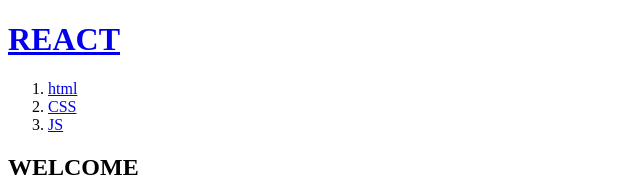
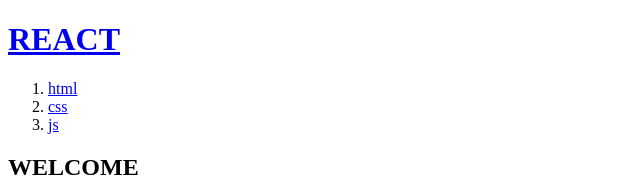
Before and after one commit to HanSeongDeok/React, a React (Create React App) app: page / in a window 1280 px wide. Shown: the top 184 px of the page, without its empty margins (0-640 px from the left). Built offline with nearby package versions, Linux system fonts and the light colour scheme.

Commit message:
[LIFECODING] props에 map활용하여 랜더링
[LIFECODING] props에 map활용하여 랜더링

```diff
--- a/src/App.js
+++ b/src/App.js
@@ -10,7 +10,7 @@
   return (
     <div>
       <DefaultHeader title="REACT"/>
-      <DefaultNav topic={topics}/>
+      <DefaultNav topic = {topics}/>
       <DefaultArticle title="WELCOME" body="HELLO WEB"/>
       <FuncHeader/>
       <FuncNav/>
--- a/src/components/Nav/nav.js
+++ b/src/components/Nav/nav.js
@@ -1,13 +1,14 @@
 import { memo } from 'react'
 
-const DefaultNav = memo((topics) => {
-    console.log(topics.topic)
+const DefaultNav = memo((props) => {
     return (
       <nav>
         <ol>
-          <li><a href='/read/1'>{topics.topic[0].title}</a></li>
-          <li><a href='/read/2'>CSS</a></li>
-          <li><a href='/read/3'>JS</a></li>
+          {props.topic.map((topic) => (
+            <li key={topic.id}>
+               <a href={`/read/${topic.id}`}>{topic.title}</a>
+            </li>
+          ))}
         </ol>
       </nav>
     );
```
